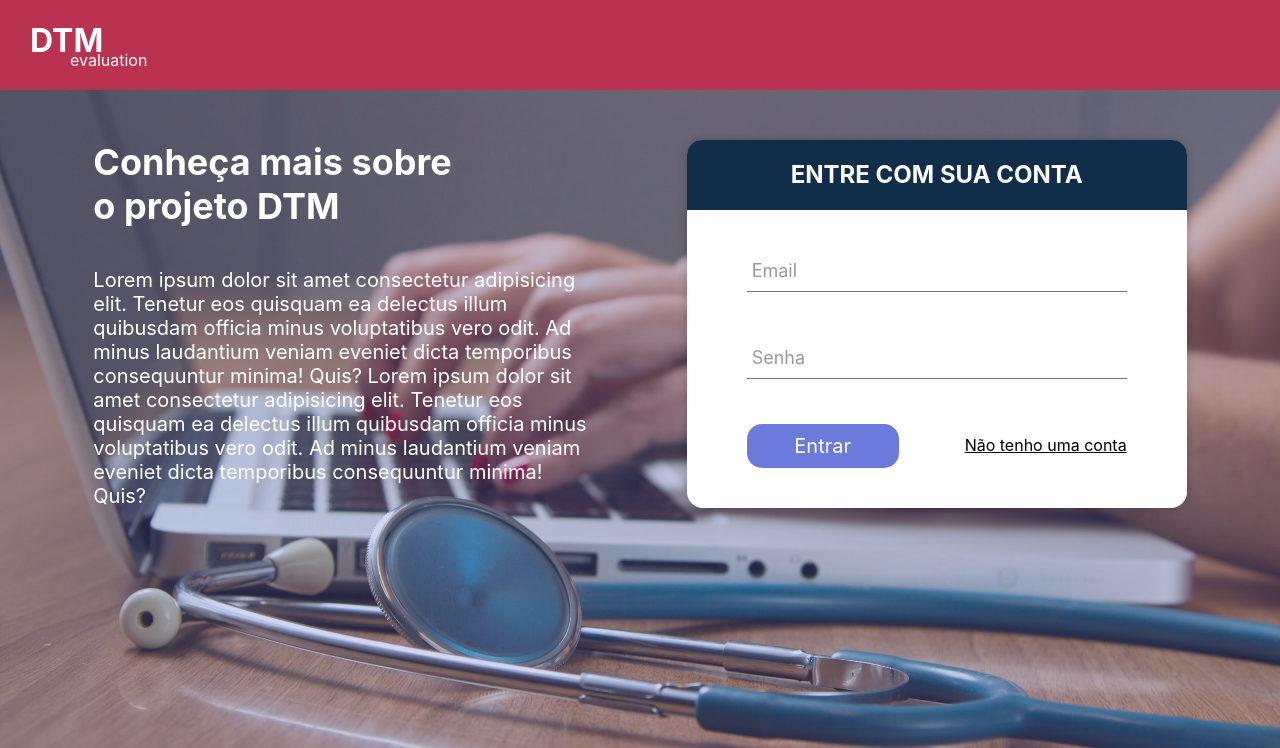
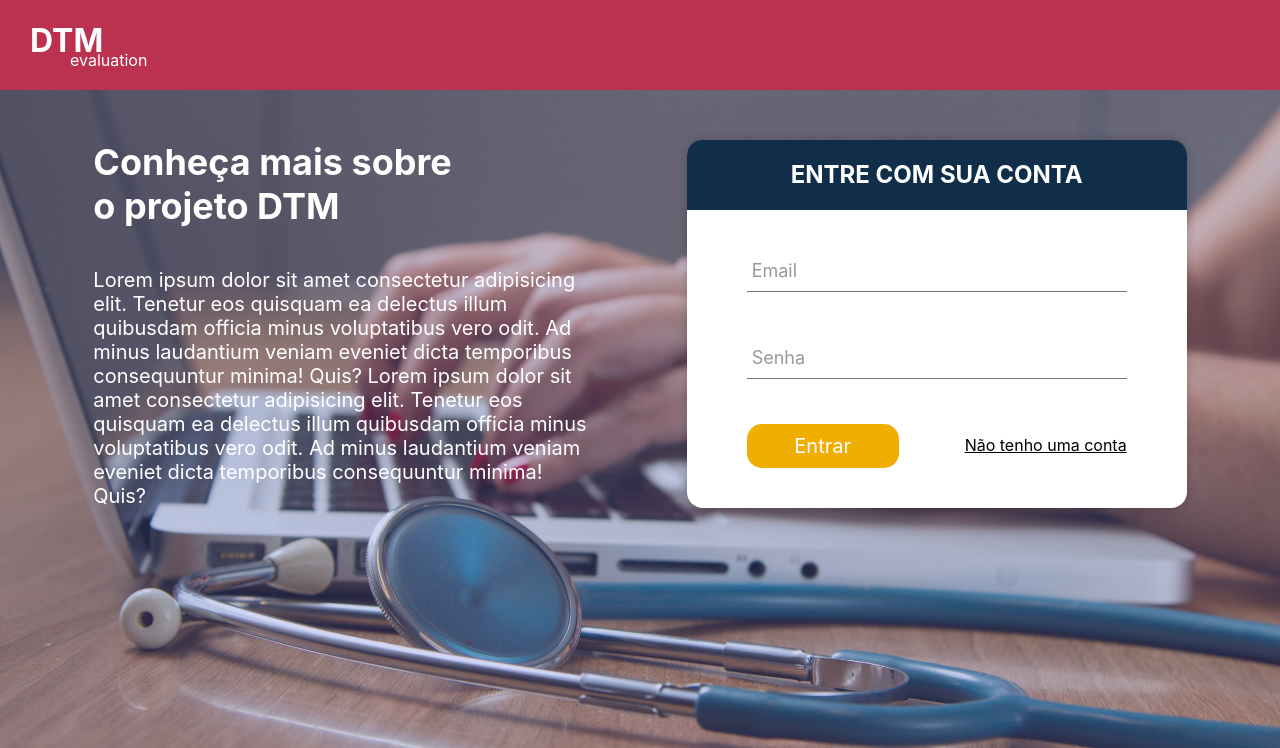
Before and after one commit to rnanc/dtm-evaluation, a Flask app: page / in a window 1280 px wide. Shown: the top 748 px of the page. Run offline with Flask 2, Linux system fonts and the light colour scheme; parts of the project's set-up code (start-up, migrations or seed data) failed here and were passed over.

Commit message:
fix: minor visual bug; color change;

```diff
--- a/static/css/dashboard.css
+++ b/static/css/dashboard.css
@@ -212,7 +212,7 @@ header {
 }
 
 .table-container .table-header .search-box button span {
-  color: white;
+  color: #F1AE02;
   font-size: 32px;
   transition: opacity 200ms ease-in-out;
 }
--- a/static/css/details.css
+++ b/static/css/details.css
@@ -296,7 +296,7 @@ td {
 }
 
 .item .button_edit {
-  color: #fff;
+  color: #FFF;
   font-size: 16px;
   font-weight: bold;
   text-transform: uppercase;
--- a/static/css/exam_data.css
+++ b/static/css/exam_data.css
@@ -38,8 +38,9 @@ p {
 }
 
 :root {
-  --primary-color: #6b7adb;
-  --secondary-color: #96a4ff;
+  --header-color: #A12B44;
+  --primary-color: #009F93;
+  --secondary-color: #102E4A;
   --font-color: #3e414f;
 }
 
--- a/static/css/measurement.css
+++ b/static/css/measurement.css
@@ -273,7 +273,7 @@ h4 {
   border: none;
   border-radius: 16px;
   height: 40px;
-  background-color: #6b7adb;
+  background-color: #F1AE02;
   color: white;
   font-family: "Roboto";
   font-size: 15px;
--- a/static/css/register_patient.css
+++ b/static/css/register_patient.css
@@ -334,7 +334,7 @@ main label:hover {
   height: 30px;
   border: none;
   color: white;
-  background-color: #6b7adb;
+  background-color: #F1AE02;
   margin-top: 15px;
   height: 40px;
   transition: background-color 250ms ease-in-out;
--- a/static/css/signIn.css
+++ b/static/css/signIn.css
@@ -350,7 +350,7 @@ input:focus~.highlight {
 .button-login {
   width: 40%;
   border: 0;
-  background-color: #6c7adb;
+  background-color: #F1AE02;
   padding: 10px;
   border-radius: 15px;
   font-size: 20px;
```
Also changed, not shown: static/css/edit_profile.css (+5 -4 lines).
